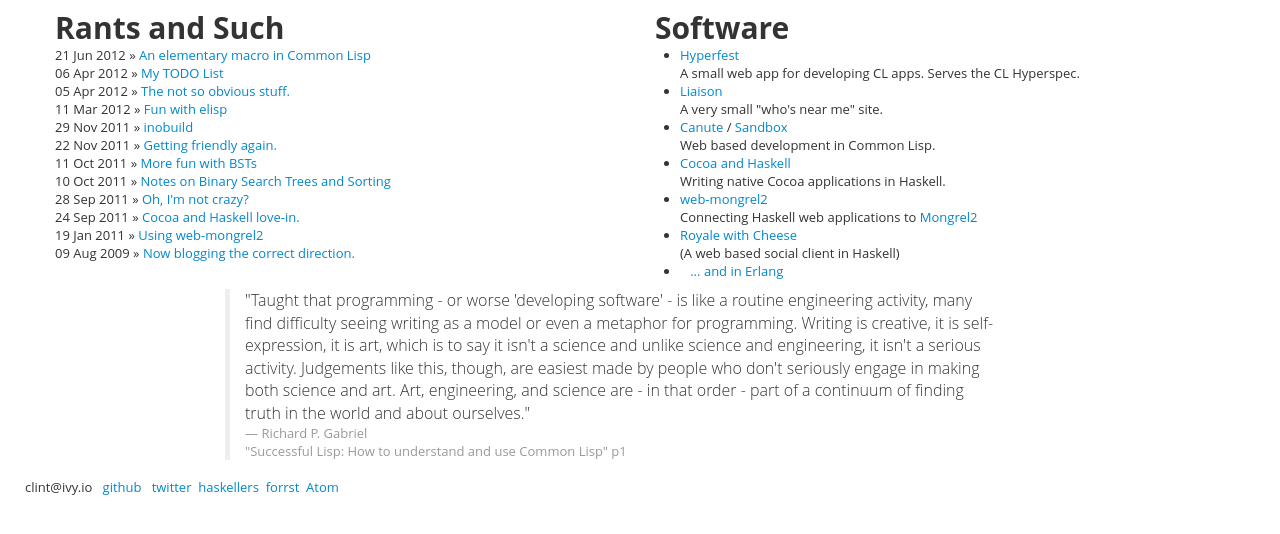
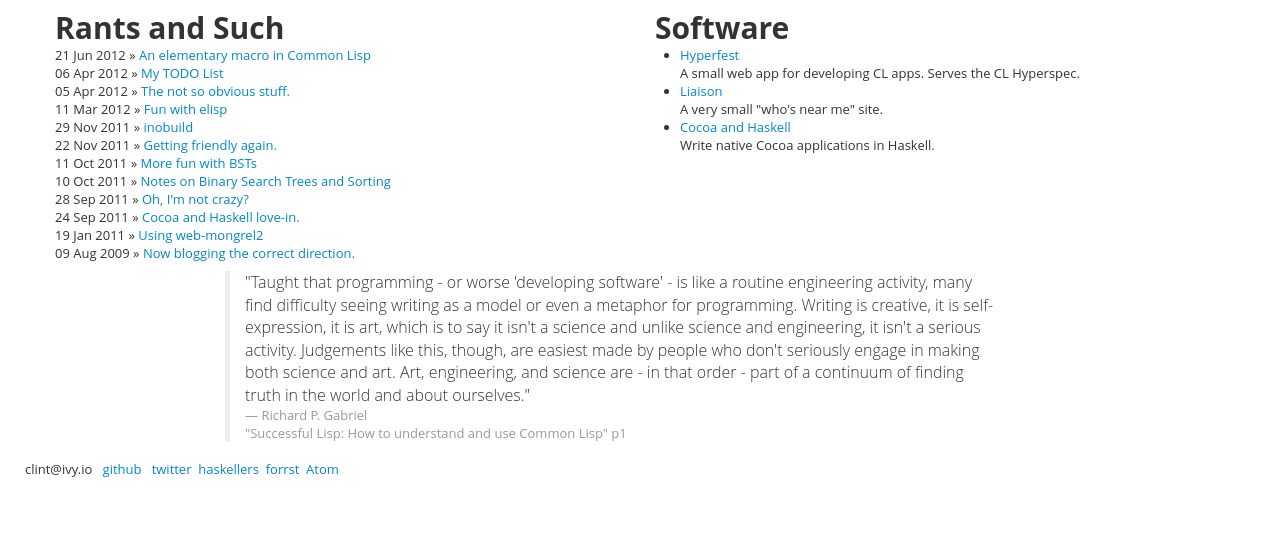
Before and after one commit to cmoore/cmoore.github.com, a Jekyll site: the page built from index.html, in a window 1280 px wide. Shown: the top 534 px of the page. Built offline with Jekyll 4.4.1, drawn with Linux system fonts in a browser that asks for light colours; Markdown is read by kramdown in place of the engine named in the settings.

Commit message:
Probably a weirdo.

```diff
--- a/index.html
+++ b/index.html
@@ -26,22 +26,10 @@ title: ivy.io
         <a href="http://github.com/cmoore/liaison">Liaison</a><br />
         <small>A very small "who's near me" site.</small>
       </li>
-
       <li>
-        <a href="http://github.com/cmoore/canute">Canute</a> / <a href="http://github.com/cmoore/hunchentoot-sandbox">Sandbox</a><br />
-        <small>Web based development in Common Lisp.</small>
+        <a href="http://github.com/cmoore/cocoa-app-shell">Cocoa and Haskell</a><br />
+        <small>Write native Cocoa applications in Haskell.</small>
       </li>
-			<li>
-        <a href="http://github.com/cmoore/cocoa-app-shell">Cocoa and Haskell</a><br />
-        <small>Writing native Cocoa applications in Haskell.</small>
-      </li>
-			<li>
-        <a href="http://github.com/cmoore/web-mongrel2">web-mongrel2</a><br />
-        <small>Connecting Haskell web applications to <a href="mongrel2.org">Mongrel2</a></small>
-      </li>
-			<li><a href="http://github.com/cmoore/rwc">Royale with Cheese</a><br />
-      <small>(A web based social client in Haskell)</small></li>
-			<li>&nbsp;&nbsp;&nbsp;<a href="http://github.com/cmoore/rwc-erlang">... and in Erlang</a></li>
 		</ul>
 </div>
 
```
